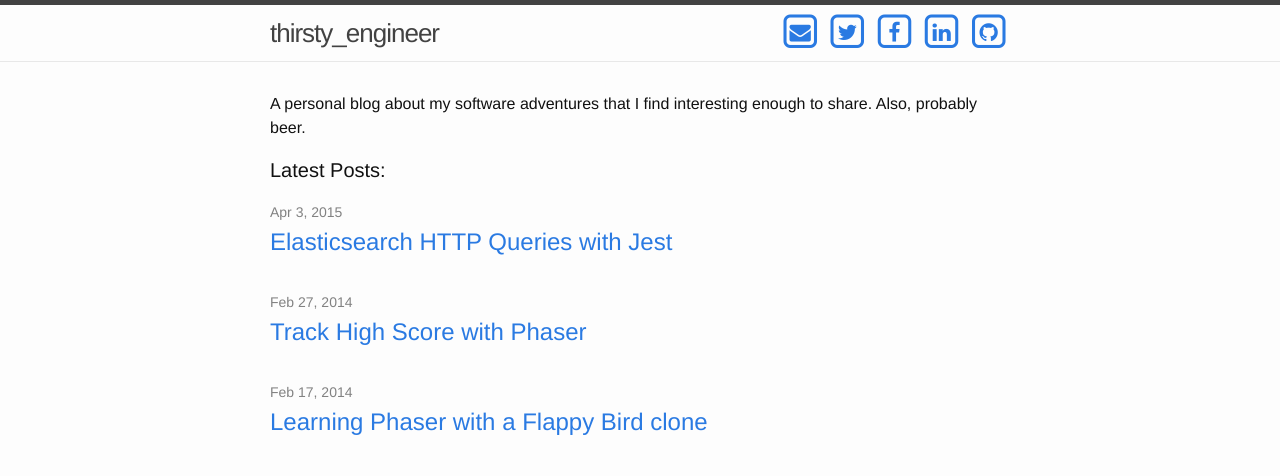
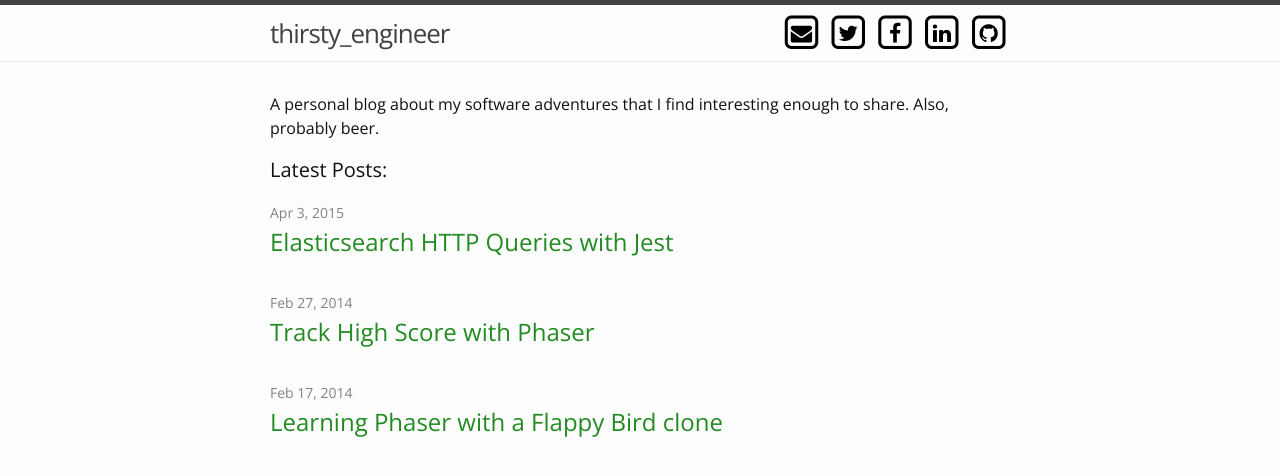
Before and after one commit to jtruty/jtruty.github.io, a Jekyll site: the page built from index.html, in a window 1280 px wide. Shown: the top 476 px of the page. Built offline with Jekyll 4.4.1, drawn with Linux system fonts in a browser that asks for light colours; nearby versions of some CDN libraries.

Commit message:
adding some color

```diff
--- a/_includes/head.html
+++ b/_includes/head.html
@@ -8,6 +8,7 @@
 
   <link rel="stylesheet" href="{{ "/css/main.css" | prepend: site.baseurl }}">
   <link rel="stylesheet" href="//maxcdn.bootstrapcdn.com/font-awesome/4.3.0/css/font-awesome.min.css">
+  <link href='http://fonts.googleapis.com/css?family=Open+Sans:400,300' rel='stylesheet' type='text/css'>
 
   <link rel="canonical" href="{{ page.url | replace:'index.html','' | prepend: site.baseurl | prepend: site.url }}">
   <link rel="alternate" type="application/rss+xml" title="{{ site.title }}" href="{{ "/feed.xml" | prepend: site.baseurl | prepend: site.url }}" />
--- a/_sass/_base.scss
+++ b/_sass/_base.scss
@@ -17,7 +17,7 @@
     font-family: $base-font-family;
     font-size: $base-font-size;
     line-height: $base-line-height;
-    font-weight: 300;
+    font-weight: 400;
     color: $text-color;
     background-color: $background-color;
     -webkit-text-size-adjust: 100%;
@@ -92,13 +92,13 @@
     color: $brand-color;
     text-decoration: none;
 
-    &:visited {
+   /** &:visited {
         color: darken($brand-color, 15%);
-    }
+    }*/
 
     &:hover {
         color: $text-color;
-        text-decoration: underline;
+        text-decoration: none;
     }
 }
 
--- a/_sass/_layout.scss
+++ b/_sass/_layout.scss
@@ -86,7 +86,11 @@
     }
 }
 
-
+.social {
+    a {
+        color: black;
+    }
+}
 
 /**
  * Site footer
@@ -186,6 +190,7 @@
 .post-link {
     display: block;
     font-size: 24px;
+    color: #228B22;
 }
 
 
--- a/css/main.scss
+++ b/css/main.scss
@@ -6,7 +6,7 @@
 
 
 // Our variables
-$base-font-family: Helvetica, Arial, sans-serif;
+$base-font-family: 'Open Sans', sans-serif;
 $base-font-size:   16px;
 $small-font-size:  $base-font-size * 0.875;
 $base-line-height: 1.5;
@@ -15,7 +15,7 @@
 
 $text-color:       #111;
 $background-color: #fdfdfd;
-$brand-color:      #2a7ae2;
+$brand-color:      #228B22;
 
 $grey-color:       #828282;
 $grey-color-light: lighten($grey-color, 40%);
```
